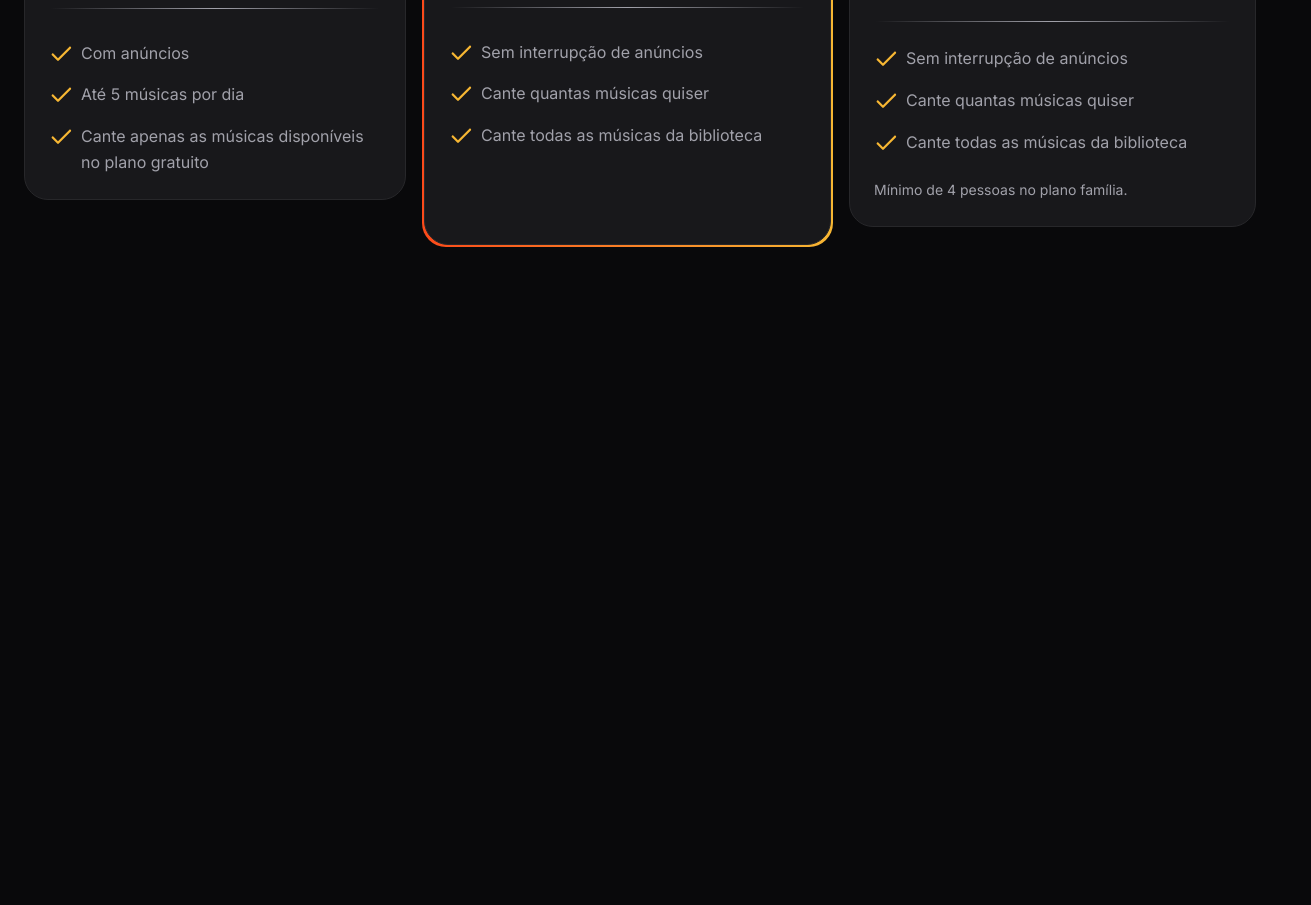
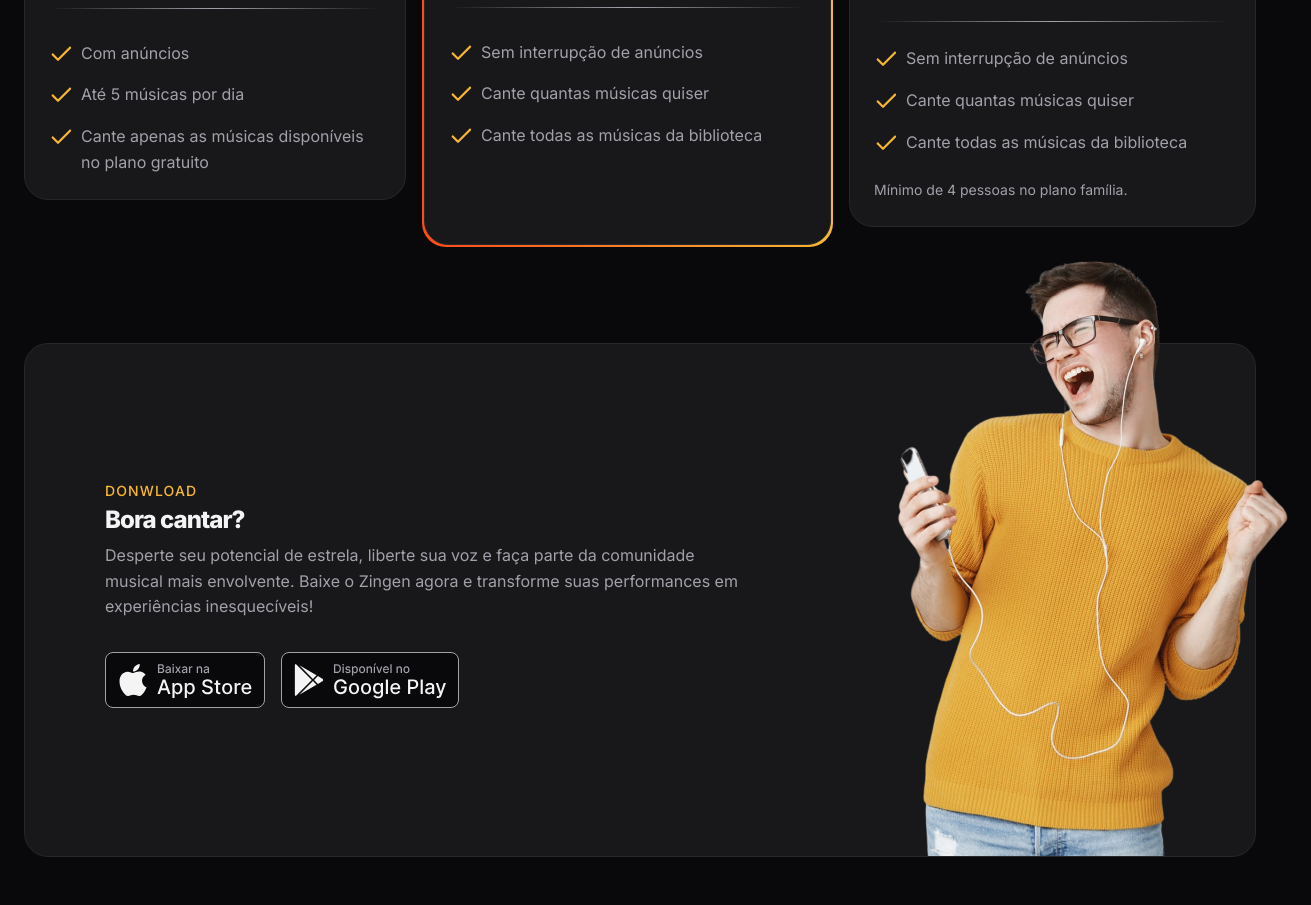
Before and after one commit to Buzetto/Zigen-LP-rocketseat, a plain HTML site: page index.html in a window 1280 px wide. Shown: the part 2866-3771 px from the top of the page, 1311 px wide, since content can reach past the window. Before the commit the page ends 3161 px from the top, so only its background shows below. Drawn offline with Linux system fonts and the light colour scheme.

Commit message:
Criando e finalizandoa a section download

```diff
--- a/index.html
+++ b/index.html
@@ -154,5 +154,27 @@
             </div>
         </div>
     </section>
+
+    <section id="download">
+        <div class="container py-xl">
+            <div class="card px-lg even-columns items-center">
+                <div>
+                    <header>
+                        <strong>Donwload</strong>
+                        <h2>Bora cantar?</h2>
+                    </header>
+                    <p>Desperte seu potencial de estrela, liberte sua voz e faça parte da comunidade musical mais envolvente. Baixe o Zingen agora e transforme suas performances em experiências inesquecíveis!</p>
+
+                    <div class="buttons flex gap-1">
+                        <a href="#"><img src="/assets/button-apple.svg" alt="Baixar nos dispositivos Apple"></a>
+                        <a href="#"><img src="assets/button-android.svg" alt="Baixar nos dispositivos Android"></a>
+                    </div>
+                </div>
+
+                <img src="/assets/imgs/rapaz-ouvindo-musica-com-fones-de-ouvido-e-cantando-no-aplicativo-de-karaoke-removebg 1.png" alt="">
+
+            </div>
+        </div>
+    </section>
 </body>
 </html>
--- /dev/null
+++ b/styles/download.css
@@ -0,0 +1,32 @@
+#download {
+    .card {
+        padding: 3rem 1.5rem 15rem;
+        position: relative;
+
+        & > img {
+            width: 14.5rem;
+            position: absolute;
+            bottom: 0;
+            right: -3.5rem;
+        }
+    }
+
+    .buttons {
+        flex-wrap: wrap;
+        margin-top: 2rem;
+    }
+
+    @media (width >= 80em) {
+        .card {
+            padding: 8.75rem 5rem;
+
+            & > div:nth-child(1) {
+                max-width: 40rem;
+            }
+
+            & > img {
+                width: 29.125rem;
+            }
+        }
+    }
+}
--- a/styles/global.css
+++ b/styles/global.css
@@ -43,6 +43,7 @@ html {
     font-size: var(--fs-base);
     line-height: 1.6;
     color: var(--text-color-primary);
+    overflow-x: hidden;
 }
 
 body {
--- a/styles/index.css
+++ b/styles/index.css
@@ -9,3 +9,4 @@
 @import url(cards.css);
 @import url(features.css) (width >= 80em);
 @import url(pricing.css);
+@import url(download.css);
```
Also changed, not shown: assets/button-android.svg (added), assets/button-apple.svg (added).
